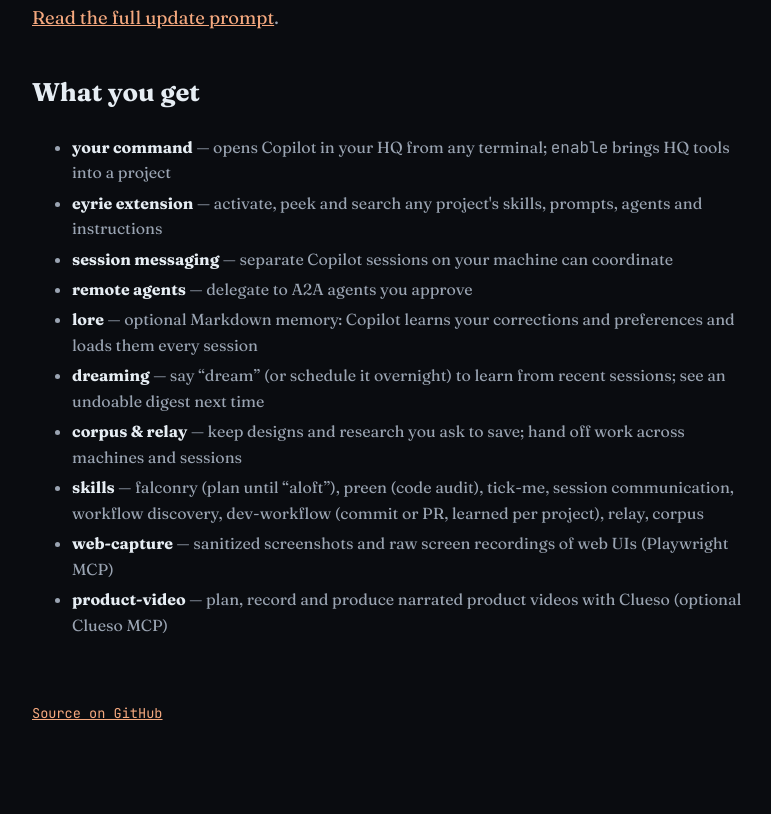
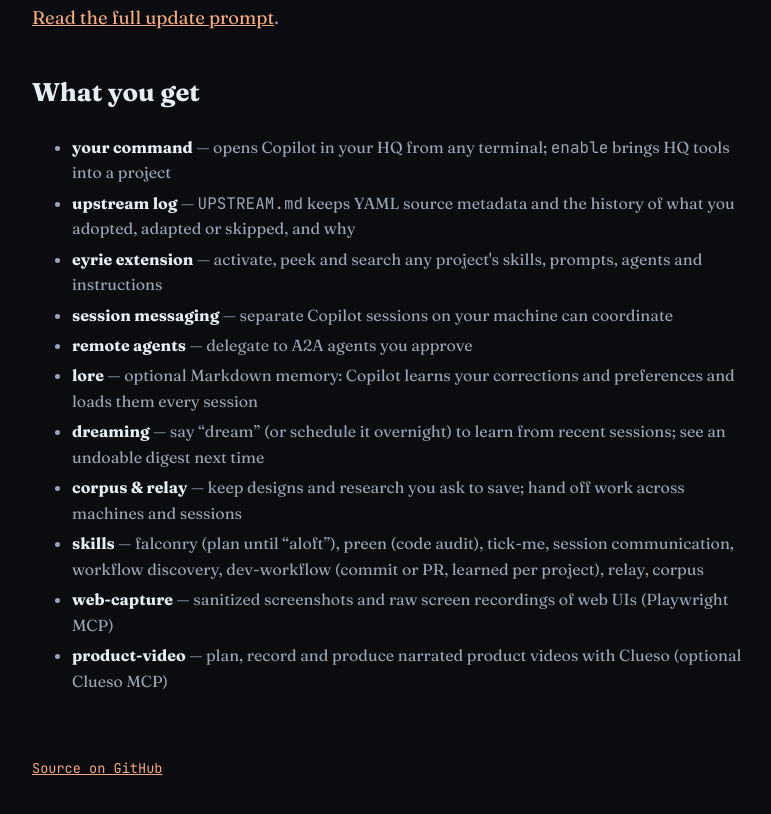
Before and after one commit to aasis21/eyrie, a plain HTML site: page docs/index.html in a window 1280 px wide. Shown: the part 918-1732 px from the top of the page, without its empty margins (252-1023 px from the left). Drawn offline with Linux system fonts and the light colour scheme.

Commit message:
Standardize HQ adoption history in UPSTREAM.md
Keep source and review state in YAML frontmatter, and record dated adopt/adapt/skip decisions with destinations and reasons. Migrate legacy JSON only with approval and preserve all metadata and history. Make the log discoverable from HQ instructions whether or not Lore is enabled.

Co-authored-by: Copilot <223556219+Copilot@users.noreply.github.com>
Copilot-Session: 360191c9-1f44-4d30-952b-d6052cbb154a

```diff
--- a/docs/index.html
+++ b/docs/index.html
@@ -46,6 +46,7 @@ footer{margin-top:4rem;color:var(--faint);font-size:.85rem;font-family:"JetBrain
   <h2>What you get</h2>
   <ul>
     <li><b>your command</b> — opens Copilot in your HQ from any terminal; <code>enable</code> brings HQ tools into a project</li>
+    <li><b>upstream log</b> — <code>UPSTREAM.md</code> keeps YAML source metadata and the history of what you adopted, adapted or skipped, and why</li>
     <li><b>eyrie extension</b> — activate, peek and search any project's skills, prompts, agents and instructions</li>
     <li><b>session messaging</b> — separate Copilot sessions on your machine can coordinate</li>
     <li><b>remote agents</b> — delegate to A2A agents you approve</li>
```
Also changed, not shown: 4 other files.
